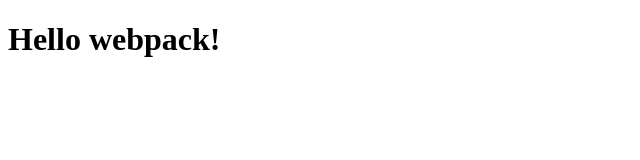
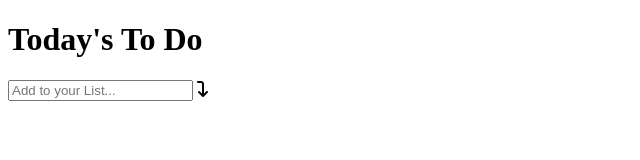
Before and after one commit to MahdiAghaali/to-do-list, a website: page src/index.html in a window 1280 px wide. Shown: the whole page, without its empty margins (0-640 px from the left). Drawn offline with Linux system fonts and the light colour scheme.

Commit message:
Create base html

```diff
--- a/src/index.html
+++ b/src/index.html
@@ -4,11 +4,21 @@
 <head>
     <meta charset="UTF-8">
     <meta name="viewport" content="width=device-width, initial-scale=1.0">
-    <title>Wbpack Exercise</title>
+    <title>To-Do List</title>
+    <script src="https://kit.fontawesome.com/bee9655978.js" crossorigin="anonymous"></script>
 </head>
 
 <body>
-    <h1>Hello webpack!</h1>
+    <div id="card">
+        <h1>Today's To Do</h1>
+        <div id="newTask">
+            <input type="text" id="taskInput" placeholder="Add to your List..." />
+            <i class="fa-solid fa-arrow-turn-down" id="enter"></i>
+        </div>
+        <ul id="list">
+
+        </ul>
+    </div>
 </body>
 
 </html>
```
